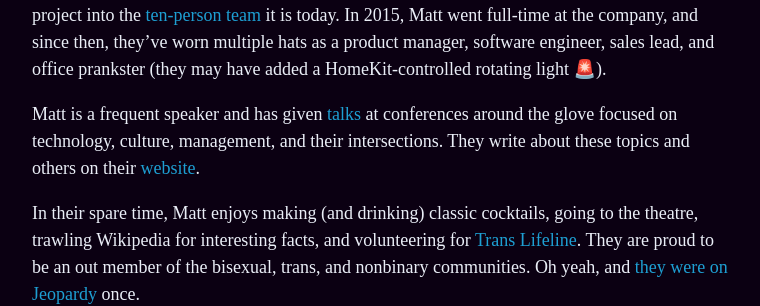
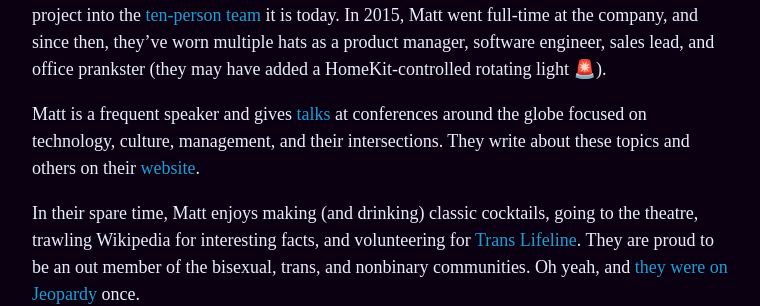
Before and after one commit to mbbischoff/website, a Jekyll site: the page built from about.md, in a window 1280 px wide and 900 px high, scrolled down 1301 px. Shown: the part 156-462 px from the top of the window, without its empty margins (258-1018 px from the left). Built offline with Jekyll 4.4.1, drawn with Linux system fonts in a browser that asks for light colours; some web fonts are replaced.

Commit message:
Updated About

```diff
--- a/about.md
+++ b/about.md
@@ -14,7 +14,7 @@ Matt began blogging and podcasting in 2003 and got their start in tech as IT Dir
 
 All the while, Matt and their business partners were working to grow Lickability from a side project into the [ten-person team](https://lickability.com/about) it is today. In 2015, Matt went full-time at the company, and since then, they’ve worn multiple hats as a product manager, software engineer, sales lead, and office prankster (they may have added a HomeKit-controlled rotating light 🚨).
 
-Matt is a frequent speaker and has given [talks](https://matthewbischoff.com/category/talks/) at conferences around the glove focused on technology, culture, management, and their intersections. They write about these topics and others on their [website](https://matthewbischoff.com).
+Matt is a frequent speaker and gives [talks](https://matthewbischoff.com/category/talks/) at conferences around the globe focused on technology, culture, management, and their intersections. They write about these topics and others on their [website](https://matthewbischoff.com).
 
 In their spare time, Matt enjoys making (and drinking) classic cocktails, going to the theatre, trawling Wikipedia for interesting facts, and volunteering for [Trans Lifeline](https://www.translifeline.org/). They are proud to be an out member of the bisexual, trans, and nonbinary communities. Oh yeah, and [they were on Jeopardy](https://www.j-archive.com/showgame.php?game_id=3342) once.
 
```
